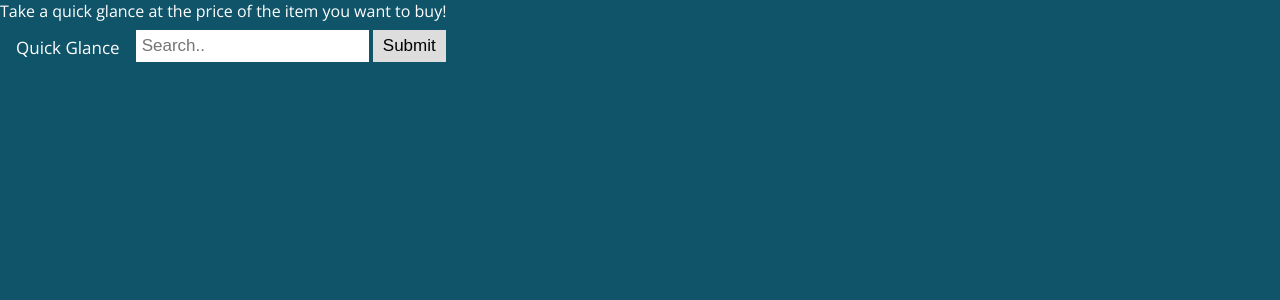
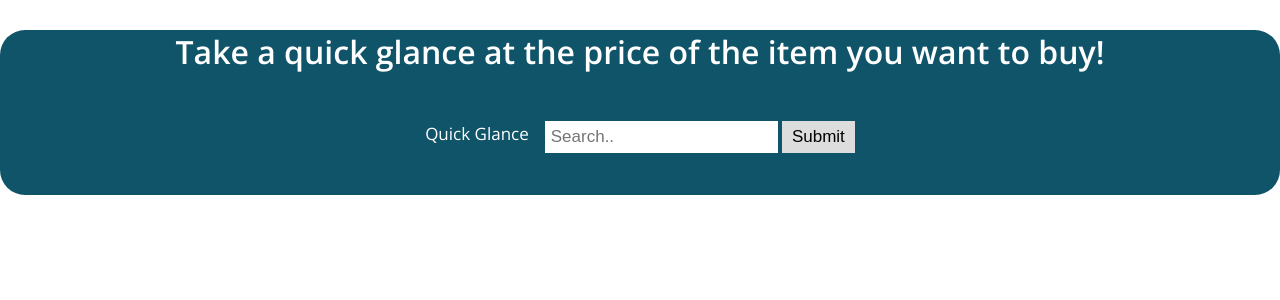
Before and after one commit to cyll99/glance_web-scraping, a Flask app: page / in a window 1280 px wide. Shown: the top 300 px of the page. Run offline with Flask 2, Linux system fonts and the light colour scheme; parts of the project's set-up code (start-up, migrations or seed data) failed here and were passed over; some libraries are stand-ins or nearby versions.

Commit message:
design divs

```diff
--- a/static/style.css
+++ b/static/style.css
@@ -8,8 +8,11 @@
   box-sizing: border-box;
 }
 
-.topnav{
-  float: center;
+.topnav, .info{
+  align-items: center;
+  display: flex;
+  justify-content: center;
+
 }
 
 .topnav a {
@@ -31,9 +34,12 @@
 }
 
 
-.topnav p {
+p,h1 {
   float: center;
   color: white;
+  text-align: center;
+  margin-top: 30px;
+  margin-bottom: 30px;
 
 }
 
@@ -82,12 +88,20 @@
   }
 }
 body {
+  background: white;
+  font-family: "Open Sans", sans-serif;
+}
+.main {
   background: #105469;
-  font-family: "Open Sans", sans-serif;
+  align-items: center;
+  justify-content: center;
+  border-radius: 25px;
+
+
 }
 table {
   background: #012b39;
-  border-radius: 0.25em;
+  border-radius: 10px;
   border-collapse: collapse;
   margin: 1em;
 }
@@ -136,9 +150,3 @@ a:visited {
   background-color: transparent;
   text-decoration: none;
 }
-
-a:hover {
-  color: red;
-  background-color: transparent;
-  text-decoration: underline;
-}
--- a/templates/index.html
+++ b/templates/index.html
@@ -4,11 +4,12 @@
       <link rel="stylesheet" href="/static/style.css">
       <script type="text/javascript" src="http://ajax.googleapis.com/ajax/libs/jquery/1.6.2/jquery.min.js"></script>
 
-      <title>JGlance</title>
+      <title>Quick_Glance</title>
     </head>
    <body>
+      <div class="main">
+         <h1>Take a quick glance at the price of the item you want to buy!</h1>
       <div class="topnav">
-         <p>Take a quick glance at the price of the item you want to buy!</p>
          <a class="active" href="{{ url_for("result")}}">Quick Glance</a>
          <div class="search-container">
             <form action="{{ url_for("result")}}" method="post">
@@ -16,9 +17,9 @@
             <button type="submit" onclick="$('#loading').show();">Submit</button>
             </form>
          </div>
+         <div id="loading" style="display:none;">Loading...</div>
          <p>{{ notice }}</p>
       </div>
-      <div id="loading" style="display:none;">Loading...</div>
       <div class="info">
          <table>
          {% for value in result %}
@@ -32,5 +33,7 @@
             {% endfor %}
          </table>
       </div>
+      </div>
+
    </body>
 </html>
```
